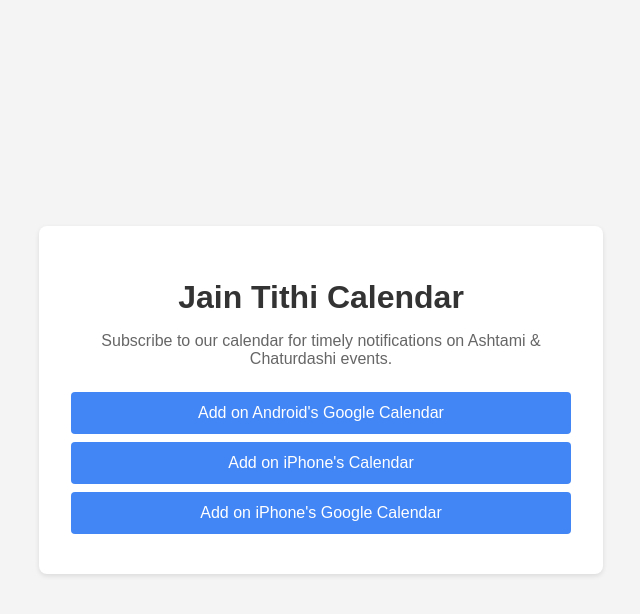
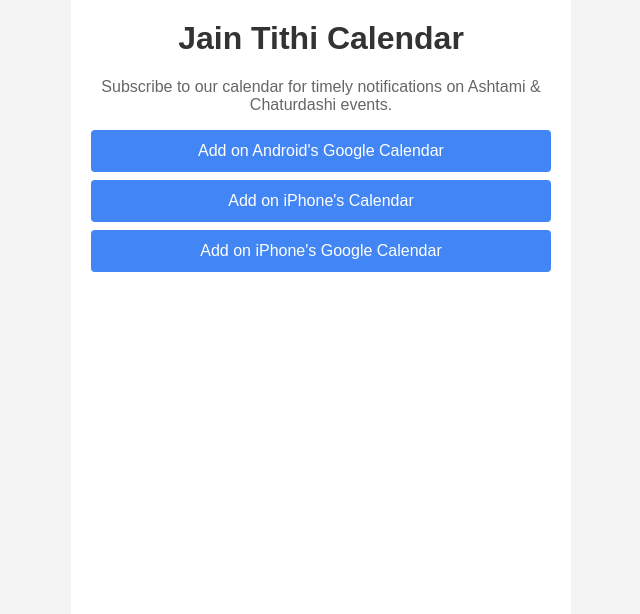
Before and after one commit to Aabhas-Jain/jain-tithi, a plain HTML site: page index.html in a window 1280 px wide. Shown: the whole page, without its empty margins (319-959 px from the left). Drawn offline with Linux system fonts and the light colour scheme.

Commit message:
Update index.html

```diff
--- a/index.html
+++ b/index.html
@@ -5,32 +5,30 @@
   <meta name="viewport" content="width=device-width, initial-scale=1">
   <title>Jain Tithi Calendar Subscription</title>
   <style>
-    body {
-      font-family: Arial, sans-serif;
-      background: #f4f4f4;
+    html, body {
       margin: 0;
       padding: 0;
-      display: flex;
-      justify-content: center;
-      align-items: center;
-      min-height: 100vh;
+      height: 100%;
+      background: #f4f4f4;
+      font-family: Arial, sans-serif;
     }
     .container {
+      max-width: 500px;
+      margin: 0 auto;
       background: #fff;
-      padding: 2rem;
-      border-radius: 8px;
-      box-shadow: 0 2px 5px rgba(0,0,0,0.1);
-      max-width: 500px;
-      width: 90%;
-      text-align: center;
+      min-height: 100vh;
+      padding: 20px;
+      box-sizing: border-box;
     }
     h1 {
-      margin-bottom: 0.5rem;
+      margin-top: 0;
       color: #333;
+      text-align: center;
     }
     p {
       color: #666;
-      margin-bottom: 1.5rem;
+      text-align: center;
+      margin: 1rem 0;
     }
     .btn {
       display: block;
@@ -40,6 +38,7 @@
       padding: 0.75rem;
       border-radius: 4px;
       margin: 0.5rem 0;
+      text-align: center;
       transition: background 0.3s ease;
     }
     .btn:hover {
```
